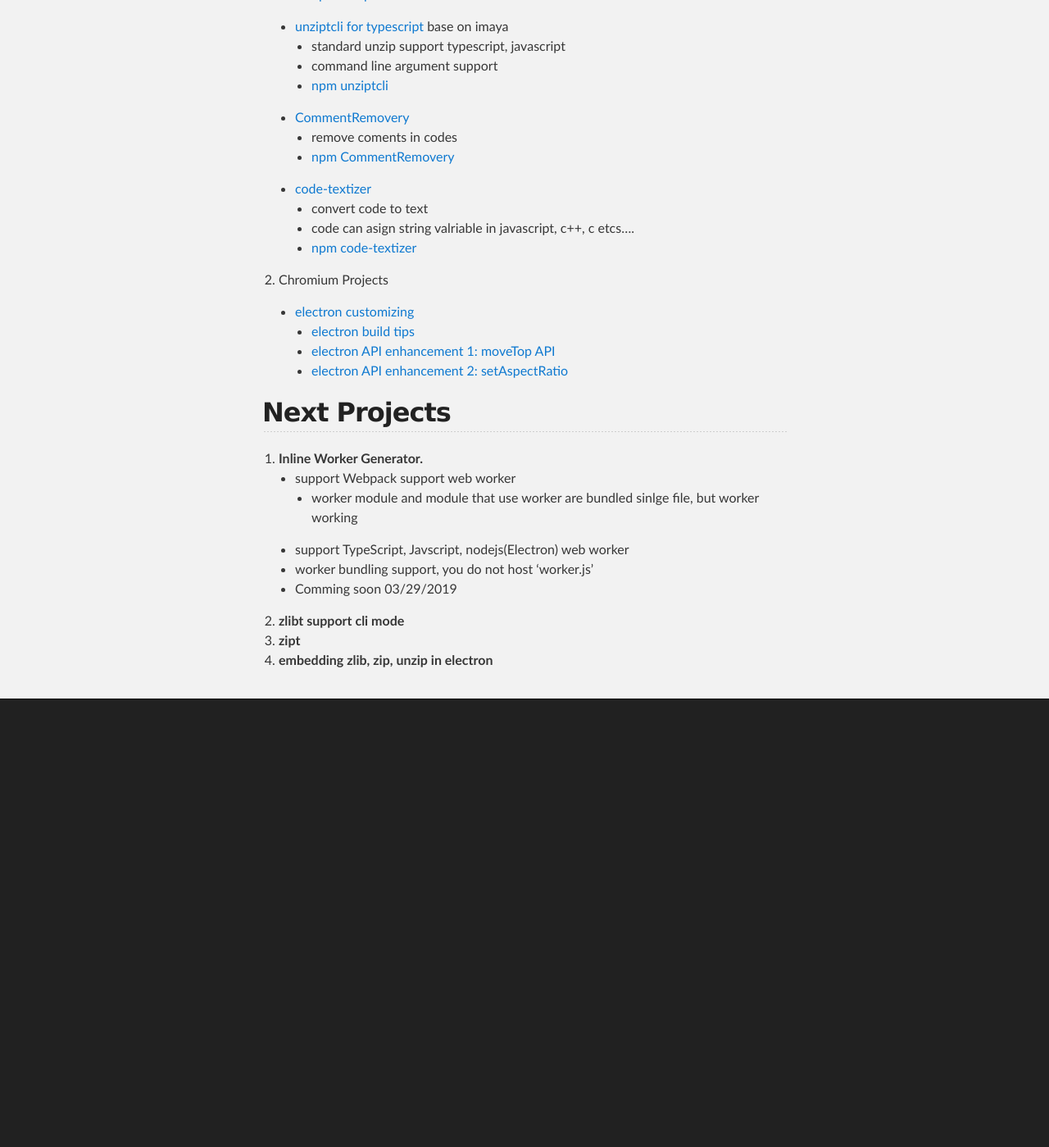
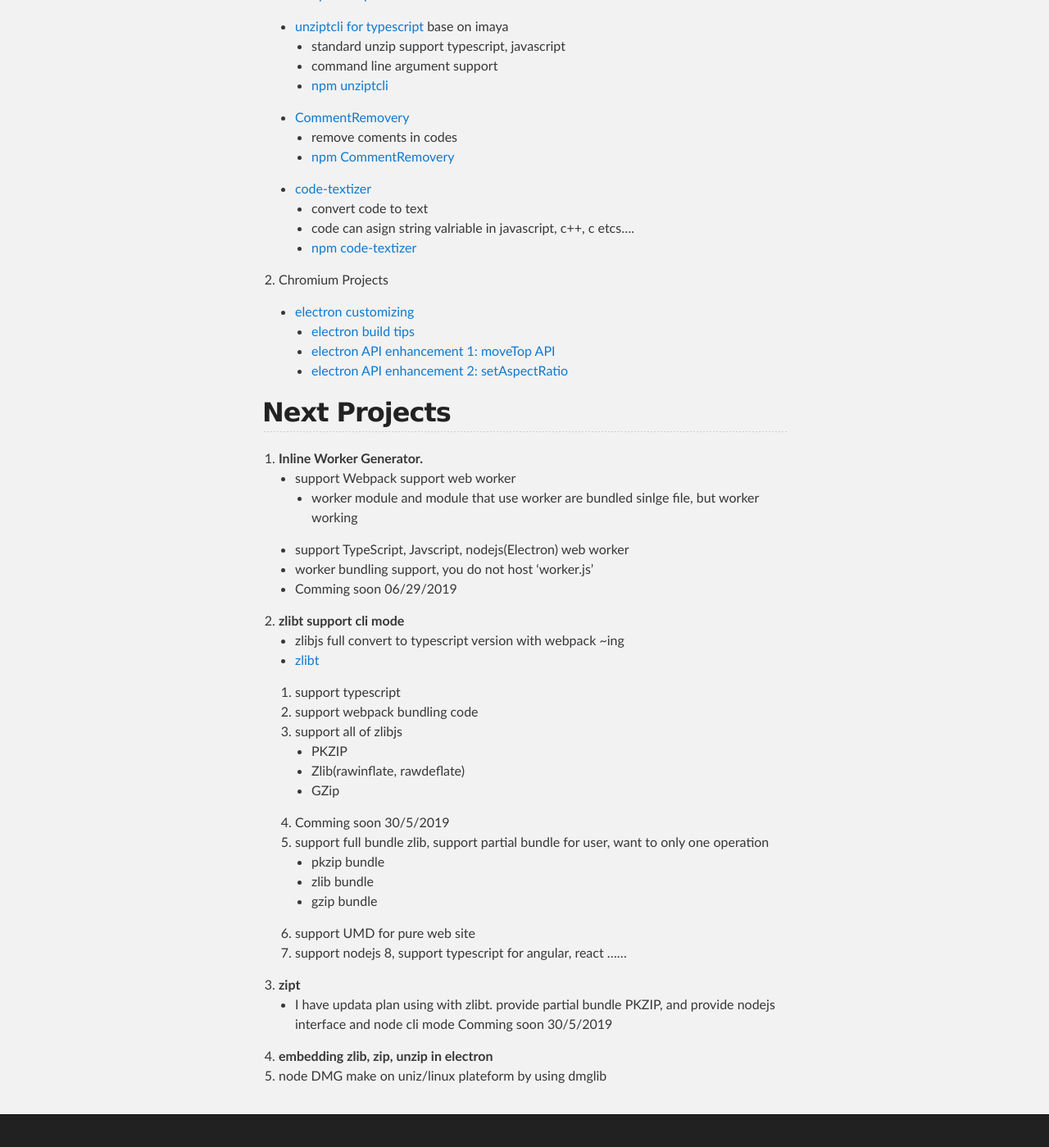
Before and after one commit to MadfishDT/MadfishDT.github.io, a Jekyll site: the page built from index.md, in a window 1280 px wide and 1400 px high, scrolled down 628 px. Shown: the whole window at 82% size. Built offline with Jekyll 4.4.1, drawn with Linux system fonts in a browser that asks for light colours; our own code applies the rules of GitHub Pages for plain Markdown files; comment, search, counter and statistics services are not loaded; before the commit the page ends 1521 px from its top, so only the background shows below that.

Commit message:
add new project and electron project progress

```diff
--- a/index.md
+++ b/index.md
@@ -33,7 +33,6 @@
         - [electron API enhancement 2: setAspectRatio](/blogs/electron_setAspectRatio.md)
 
 
-
 ## Next Projects
 
 1. **Inline Worker Generator.**
@@ -41,8 +40,26 @@
         - worker module and module that use worker are bundled sinlge file, but worker working
     - support TypeScript, Javscript, nodejs(Electron) web worker
     - worker bundling support, you do not host 'worker.js'
-    - Comming soon 03/29/2019
+    - Comming soon 06/29/2019
 
 2. **zlibt support cli mode**
+- zlibjs full convert to typescript version with webpack ~ing
+- [zlibt](https://github.com/MadfishDT/zlibt/tree/develop)
+    1. support typescript
+    2. support webpack bundling code
+    3. support all of zlibjs
+        - PKZIP
+        - Zlib(rawinflate, rawdeflate)
+        - GZip
+    4. Comming soon 30/5/2019
+    5. support full bundle zlib, support partial bundle for user, want to only one operation
+        - pkzip bundle
+        - zlib bundle
+        - gzip bundle
+    6. support UMD for pure web site
+    7. support nodejs
+    8, support typescript for angular, react ......
 3. **zipt**
+- I have updata plan using with zlibt. provide partial bundle PKZIP, and provide nodejs interface and node cli mode Comming soon 30/5/2019
 4. **embedding zlib, zip, unzip in electron**
+5. node DMG make on uniz/linux  plateform by using dmglib
```
Also changed, not shown: blogs/electron_setAspectRatio.md (+1 -1 lines).
